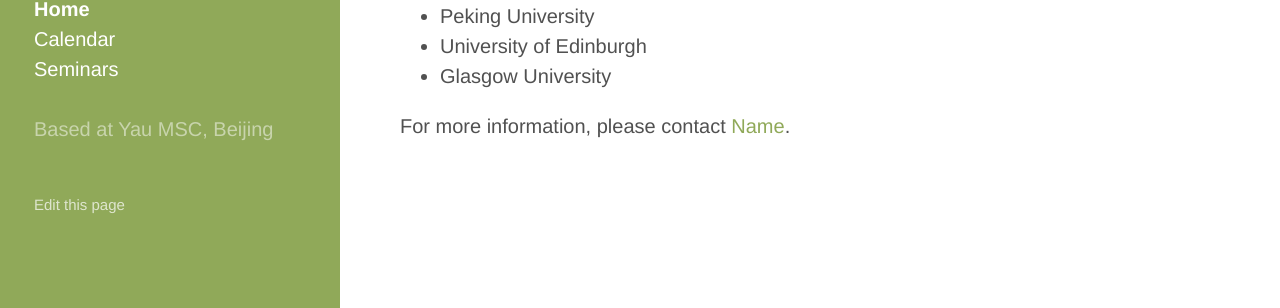
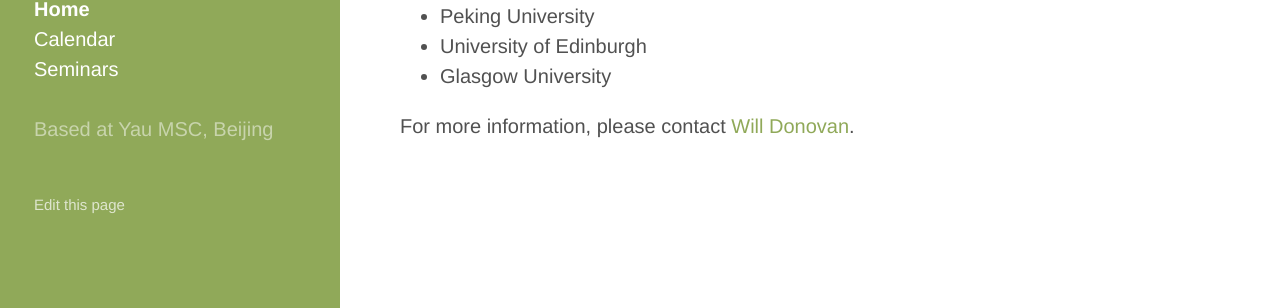
Before and after one commit to yau-msc-events/yau-msc-events.github.io, a Jekyll site: the page built from index.md, in a window 1280 px wide. Shown: the part 269-577 px from the top of the page. Built offline with Jekyll 4.4.1, drawn with Linux system fonts in a browser that asks for light colours.

Commit message:
Update _config.yml

```diff
--- a/_config.yml
+++ b/_config.yml
@@ -6,7 +6,7 @@
 # permalink:        pretty
 
 # Site location
-url:              https://w-donovan.github.io
+url:              https://yau-msc-events.github.io
 baseurl:          /
 
 # Description text
@@ -16,8 +16,8 @@
 
 
 # Parameters
-contact:           'Name'
-contactaddr:       'xxx@mail.tsinghua.edu.cn'
+contact:           'Will Donovan'
+contactaddr:       'donovan@mail.tsinghua.edu.cn '
 calendarurl:       'https://teamup.com/ks58v9swjiomt7ii2k'
 
 exclude: [ "README.md" ]
```
